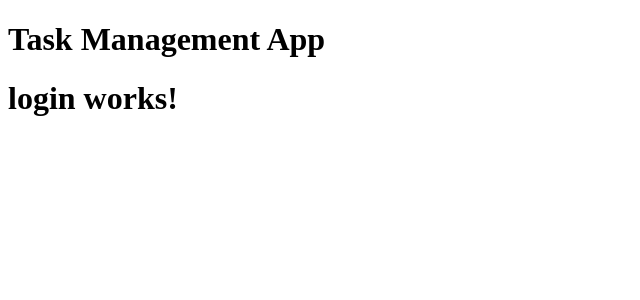
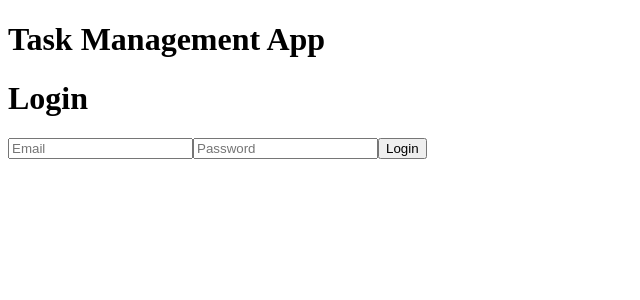
Before and after one commit to santo-coupa/task-management, an Angular app in the folder task-management-frontend/: page /login in a window 1280 px wide. Shown: the top 300 px of the page, without its empty margins (0-640 px from the left). Built offline with nearby package versions, Linux system fonts and the light colour scheme.

Commit message:
Added guards and routes

```diff
--- a/task-management-frontend/src/app/auth/login/login.html
+++ b/task-management-frontend/src/app/auth/login/login.html
@@ -1 +1,15 @@
-<h1>login works!</h1>
+<h1>Login</h1>
+
+<input
+  type="email"
+  placeholder="Email"
+  [(ngModel)]="email"
+/>
+
+<input
+  type="password"
+  placeholder="Password"
+  [(ngModel)]="password"
+/>
+
+<button (click)="login()">Login</button>
--- a/task-management-frontend/src/app/auth/login/login.ts
+++ b/task-management-frontend/src/app/auth/login/login.ts
@@ -1,11 +1,29 @@
 import { Component } from '@angular/core';
+import { CommonModule } from '@angular/common';
+import { FormsModule } from '@angular/forms';
+import { AuthService } from '../../core/services/auth.service';
+import { Router } from '@angular/router';
 
 @Component({
   selector: 'app-login',
-  imports: [],
+  standalone: true,
+  imports: [CommonModule, FormsModule],
   templateUrl: './login.html',
-  styleUrl: './login.scss',
 })
 export class LoginComponent {
+  email = '';
+  password = '';
 
+  constructor(
+    private authService: AuthService,
+    private router: Router,
+  ) {}
+
+  login(): void {
+    const success = this.authService.login(this.email, this.password);
+
+    if (success) {
+      this.router.navigate(['/dashboard']);
+    }
+  }
 }
--- a/task-management-frontend/src/app/core/guards/auth.guard.ts
+++ b/task-management-frontend/src/app/core/guards/auth.guard.ts
@@ -1,8 +1,14 @@
-import { CanActivateFn } from '@angular/router';
+import { CanActivateFn, Router } from '@angular/router';
 import { inject } from '@angular/core';
 import { AuthService } from '../services/auth.service';
 
 export const authGuard: CanActivateFn = () => {
   const authService = inject(AuthService);
-  return authService.isLoggedIn();
+  const router = inject(Router);
+
+  if (authService.isLoggedIn()) {
+    return true;
+  }
+
+  return router.createUrlTree(['/login']);
 };
--- a/task-management-frontend/src/app/core/services/auth.service.ts
+++ b/task-management-frontend/src/app/core/services/auth.service.ts
@@ -9,7 +9,26 @@ export class AuthService {
 
   constructor() {}
 
+  login(email: string, password: string): boolean {
+    if (email && password) {
+      this.user = {
+        id: '1',
+        email: email,
+      };
+      return true;
+    }
+    return false;
+  }
+
+  logout(): void {
+    this.user = null;
+  }
+
   isLoggedIn(): boolean {
     return !!this.user;
   }
+
+  getUser(): User | null {
+    return this.user;
+  }
 }
--- a/task-management-frontend/src/app/dashboard/dashboard.routes.ts
+++ b/task-management-frontend/src/app/dashboard/dashboard.routes.ts
@@ -1,9 +1,11 @@
 import { Routes } from "@angular/router";
 import {DashboardComponent} from './dashboard';
+import { authGuard } from "../core/guards/auth.guard";
 
 export const dashboardRoutes: Routes = [
   {
     path: 'dashboard',
     component: DashboardComponent,
+    canActivate : [authGuard],
   },
 ];
```
